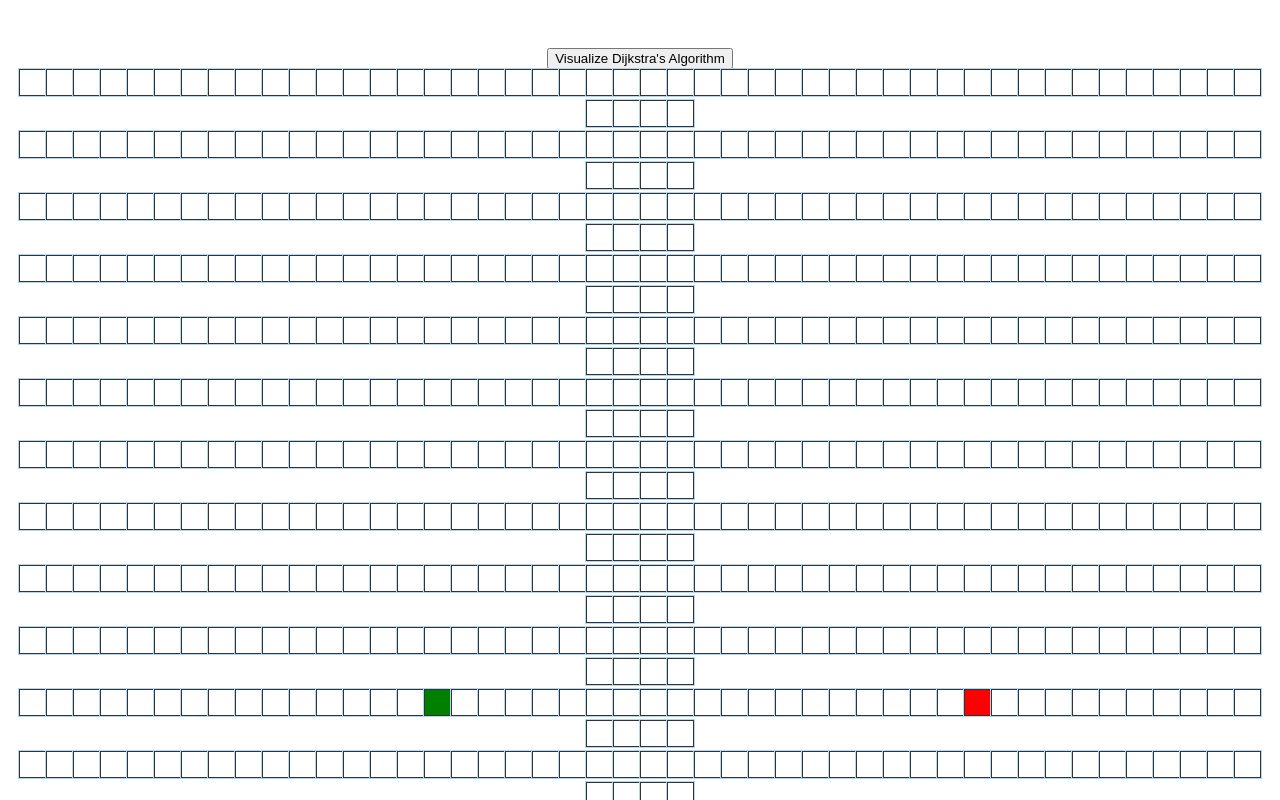
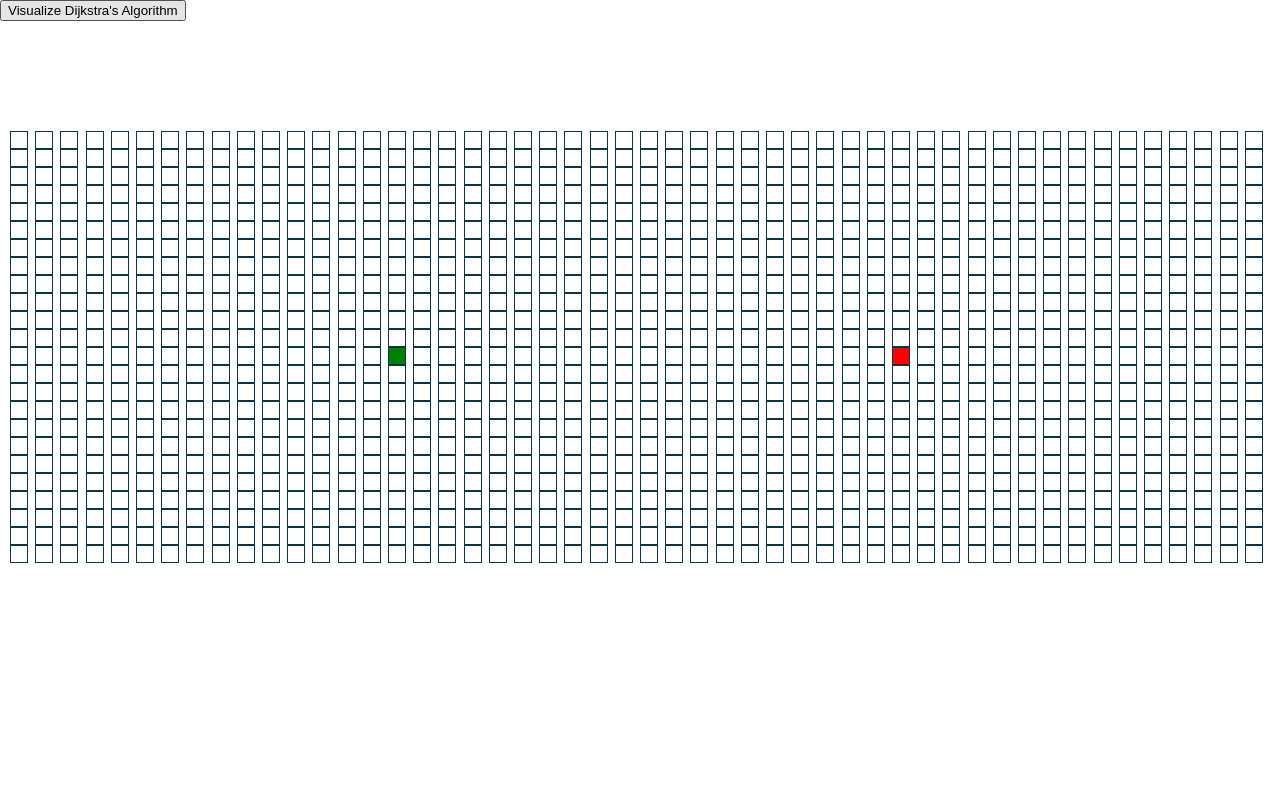
Before and after one commit to ikromshi/pathfinding-algorithm, a React (Create React App) app: page / in a window 1280 px wide. Shown: the top 800 px of the page. Built offline with nearby package versions, Linux system fonts and the light colour scheme.

Commit message:
trying to set up the grid right

```diff
--- /dev/null
+++ b/public/index.css
@@ -0,0 +1,6 @@
+body {
+  margin: 0;
+  padding: 0;
+  box-sizing: border-box;
+  min-height: 100vh;
+}
--- a/public/index.html
+++ b/public/index.html
@@ -24,6 +24,7 @@
       work correctly both with client-side routing and a non-root public URL.
       Learn how to configure a non-root public URL by running `npm run build`.
     -->
+    <link rel="stylesheet" href="./index.css">
     <title>React App</title>
   </head>
   <body>
--- a/src/App-styles.tsx
+++ b/src/App-styles.tsx
@@ -1,6 +1,7 @@
 import styled from "styled-components";
 
 export const AppStyles = styled.div`
-  margin-top: 3rem;
-  text-align: center;
+  // margin: 0;
+  // padding: 0;
+  // box-sizing: border-box;
 `;
--- a/src/components/grid/grid-styles.tsx
+++ b/src/components/grid/grid-styles.tsx
@@ -1,7 +1,12 @@
 import styled from "styled-components";
 
 export const GridStyles = styled.div`
+  max-width: 100vw;
+  margin: 100px auto;
+  padding: 10px;
+
   display: grid;
-  justify-content: center;
-  align-items: center;
+  grid-template-columns: repeat(50, 1fr);
+  grid-auto-rows: minmax(1rem, auto);
+  gap: no-gap;
 `;
--- a/src/components/grid/grid.tsx
+++ b/src/components/grid/grid.tsx
@@ -1,7 +1,7 @@
 import { TypeNode } from "../../types/TS-types";
 import { GridStyles } from "./grid-styles";
 import Node from "../node/node";
-import { FC } from "react";
+import { FC, Fragment } from "react";
 
 type NodeProps = {
   grid: TypeNode[][];
@@ -21,7 +21,8 @@ const Grid: FC<NodeProps> = ({
   return (
     <GridStyles>
       {grid.map((row, rowIdx) => (
-        <div key={rowIdx}>
+        // <div key={rowIdx}>
+        <Fragment key={rowIdx}>
           {row.map((node, nodeIdx) => {
             const { row, col, isWall, isStart, isFinish, isVisited } = node;
             return (
@@ -39,7 +40,8 @@ const Grid: FC<NodeProps> = ({
               />
             );
           })}
-        </div>
+          {/* </div> */}
+        </Fragment>
       ))}
     </GridStyles>
   );
--- a/src/components/node/node.css
+++ b/src/components/node/node.css
@@ -1,9 +1,10 @@
 .node {
-  width: 25px;
-  height: 25px;
-  border: 1px solid #333;
-  outline: 1px solid rgb(175, 216, 248);
+  width: 1rem;
+  height: 1rem;
+  border: 1px solid rgb(12, 53, 71);
+  /* outline: 1px solid rgb(112, 135, 152); */
   display: inline-block;
+  /* margin: 5px; */
 }
 
 .node-start {
--- a/src/components/node/node.tsx
+++ b/src/components/node/node.tsx
@@ -1,4 +1,4 @@
-import "./node.css";
+import "./node.css"; // <- get rid of this; use styled components......
 
 type NodeEnds = {
   handleMouseEnter: (row: number, col: number) => void;
--- a/src/pathfinding-visualizer/pathfinding-vizualizer.tsx
+++ b/src/pathfinding-visualizer/pathfinding-vizualizer.tsx
@@ -4,9 +4,9 @@ import { useEffect, useState } from "react";
 import Grid from "../components/grid/grid";
 import { Fragment } from "react";
 
-const START_NODE_ROW = 10;
+const START_NODE_ROW = 12;
 const START_NODE_COL = 15;
-const FINISH_NODE_ROW = 10;
+const FINISH_NODE_ROW = 12;
 const FINISH_NODE_COL = 35;
 
 const PathfindingVisualizer = () => {
@@ -92,9 +92,11 @@ const PathfindingVisualizer = () => {
 
   return (
     <Fragment>
-      <button onClick={() => visualizeDijkstra()}>
-        Visualize Dijkstra's Algorithm
-      </button>
+      <div>
+        <button onClick={() => visualizeDijkstra()}>
+          Visualize Dijkstra's Algorithm
+        </button>
+      </div>
       <Grid
         grid={grid}
         handleMouseDown={handleMouseDown}
@@ -112,7 +114,7 @@ const PathfindingVisualizer = () => {
  */
 function getInitialGrid(): TypeNode[][] {
   const grid: TypeNode[][] = [];
-  for (let row = 0; row < 20; row++) {
+  for (let row = 0; row < 24; row++) {
     const currentRow: TypeNode[] = [];
     for (let col = 0; col < 50; col++) {
       currentRow.push(createNode(col, row));
```
